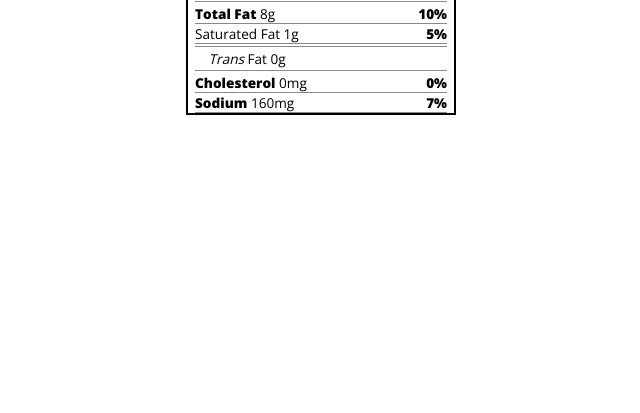
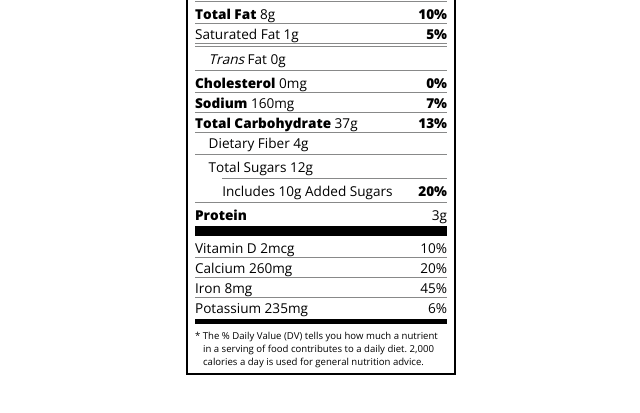
Before and after one commit to wehejojo/CIT14_repo, a plain HTML site: page FreeCodeCamp/nutrition/index.html in a window 1280 px wide. Shown: the part 201-614 px from the top of the page, without its empty margins (319-959 px from the left). Drawn offline with nearby package versions, Linux system fonts and the light colour scheme.

Commit message:
finished nutrition label project

```diff
--- a/FreeCodeCamp/nutrition/index.html
+++ b/FreeCodeCamp/nutrition/index.html
@@ -35,7 +35,22 @@
             <div class="divider"></div>
             <p><span><span class="bold">Cholesterol</span> 0mg</span> <span class="bold">0%</span></p>
             <p><span><span class="bold">Sodium</span> 160mg</span> <span class="bold">7%</span></p>
+            <p><span><span class="bold">Total Carbohydrate</span> 37g</span> <span class="bold">13%</span></p>
+            <p class="indent no-divider">Dietary Fiber 4g</p>
+            <div class="divider"></div>
+            <p class="indent no-divider">Total Sugars 12g</p>
+            <div class="divider double-indent"></div>
+            <p class="double-indent no-divider">Includes 10g Added Sugars <span class="bold right">20%</span></p>
+            <div class="divider"></div>
+            <p class="no-divider"><span class="bold">Protein</span> 3g</p>
+            <div class="divider large"></div>
+            <p>Vitamin D 2mcg <span>10%</span></p>
+            <p>Calcium 260mg <span class="right">20%</span></p>
+            <p>Iron 8mg <span class="right">45%</span></p>
+            <p class="no-divider">Potassium 235mg <span class="right">6%</span></p>
         </div>
+        <div class="divider medium"></div>
+        <p class="note">* The % Daily Value (DV) tells you how much a nutrient in a serving of food contributes to a daily diet. 2,000 calories a day is used for general nutrition advice.</p>
     </div>
 </body>
 </html>
--- a/FreeCodeCamp/nutrition/styles.css
+++ b/FreeCodeCamp/nutrition/styles.css
@@ -70,3 +70,12 @@ p{
 .daily-value p:not(.no-divider){
     border-bottom: 1px solid #888989;
 }
+.double-indent{
+    margin-left: 2em;
+}
+.note{
+    font-size: 0.6rem;
+    margin: 5px 0;
+    padding: 0 8px;
+    text-indent: -8px;
+}
```
